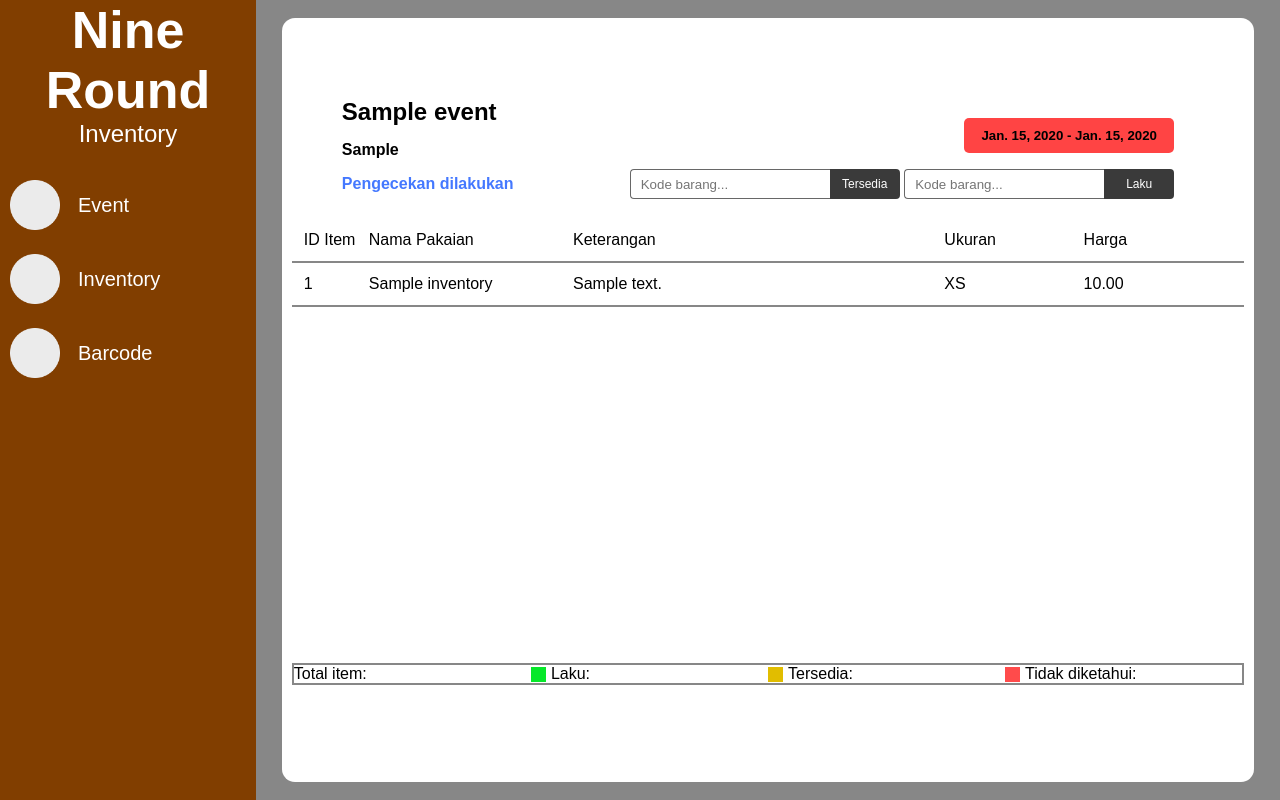
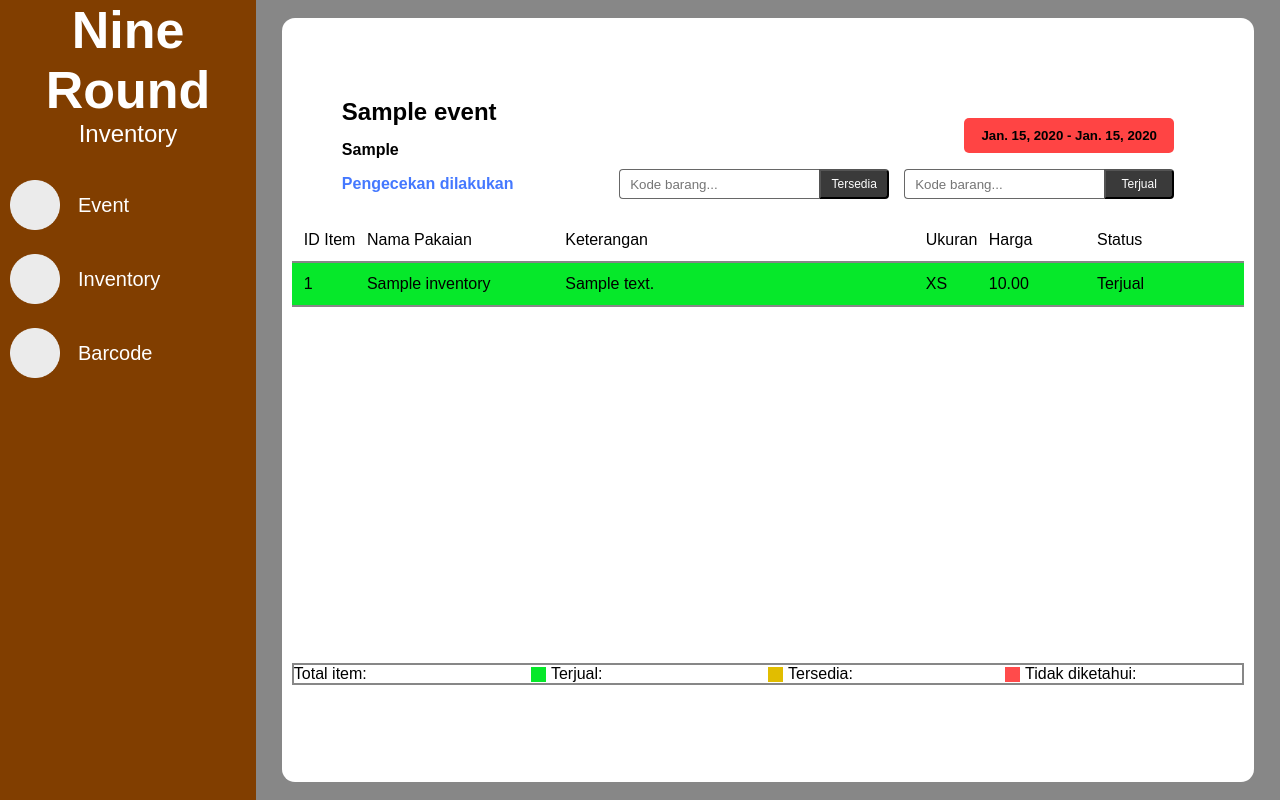
Before and after one commit to Asabito/NineRound-Inventory-Manager, a Django app: page /event-detail/1/stock-checking in a window 1280 px wide. Run offline with Django 4.2, Linux system fonts and the light colour scheme; tables that the repository leaves empty hold one stand-in row (values such as "Sample post").

Commit message:
add: item check in function
other:
- change model to have two statuses, status_in_event and item_last_status

```diff
--- a/nineround_web/inventory_app/models.py
+++ b/nineround_web/inventory_app/models.py
@@ -18,6 +18,13 @@ class Inventory(models.Model):
     ]
     ukuran = models.CharField(max_length=8, choices=ukuran_choices, default='All Size')
     harga = models.DecimalField(max_digits=10, decimal_places=2)
+    itemLastStatusChoices = [
+        ('Terjual', 'Terjual'),
+        ('Barang tersedia', 'Barang tersedia'),
+        ('Barang tidak ada', 'Barang tidak ada'),
+        ('Barang dalam event', 'Barang dalam event'),
+    ]
+    item_last_status = models.CharField(max_length=18, choices=itemLastStatusChoices, default='Barang tersedia')
 
     def __str__(self) -> str:
         return self.nama
@@ -33,7 +40,6 @@ class Event(models.Model):
         ('Selesai', 'Selesai'),
     ]
     status = models.CharField(max_length=11, choices=statusChoices, default='Berlangsung')
-
     def __str__(self) -> str:
         return self.nama
 
--- a/nineround_web/inventory_app/templates/inventory_app/stock-checking.html
+++ b/nineround_web/inventory_app/templates/inventory_app/stock-checking.html
@@ -26,12 +26,13 @@
         /* justify-content: center; */
         align-items: center;
         margin: 10px 20px 20px 50px;
-        /* border: 1px black solid; */
     }
 
     #subHeadingTextFields {
         margin-left: auto;
         margin-right: 50px;
+        display: inline-flex;
+        /* border: 1px black solid; */
     }
 
     .inputKodeBarangTextField {
@@ -41,20 +42,20 @@
         height: 30px;
     }
 
-    #kodeBarangSearchButton a div {
+    .kodeBarangSearchButton input {
         /* align-items: center; */
+        outline: none;
         height: 30px;
         width: 70px;
         display: flex;
         justify-content: center;
         align-items: center;
         background-color: #3A3A3A;
+        color: white;
         border-radius: 0px 4px 4px 0px;
         font-size: 12px;
     }
-    /* kodeBarangSearchButton:hover {
-        pointe
-    } */
+
 
     .inputKodeBarangTextField>input {
         width: 200px;
@@ -94,10 +95,14 @@
     }
 
     .ukuranHeading {
-        width: 15%;
+        width: 7%;
     }
 
     .hargaHeading {
+        width: 12%;
+    }
+
+    .statusHeading {
         width: 15%;
     }
 
@@ -147,26 +152,27 @@
         Pengecekan dilakukan
     </div>
     <div id="subHeadingTextFields">
+        <form method="POST" action="">
             <div class="inputKodeBarangTextField">
-            <input type="text" placeholder="Kode barang...">
-            <div id="kodeBarangSearchButton">
-                <a href="">
-                    <div>
-                        Tersedia
-                    </div>
-                </a>
+                {% csrf_token %}
+                <input id="tersediaText" name="tersediaText" type="text" placeholder="Kode barang...">
+                <div class="kodeBarangSearchButton">
+                    <input type="submit" value="Tersedia">
+                    </input>
                 </div>
             </div>
+        </form>
+        <form method="POST" action="" style="margin-left: 15px;">
             <div class="inputKodeBarangTextField">
-            <input type="text" placeholder="Kode barang...">
-            <div id="kodeBarangSearchButton">
-                <a href="">
-                    <div>
-                        Laku
-                    </div>
-                </a>
+                {% csrf_token %}
+                <input id="lakuText" name="lakuText" type="text" placeholder="Kode barang...">
+                <div class="kodeBarangSearchButton">
+                    <input type="submit" value="Terjual">
+                    </input>
                 </div>
             </div>
+        </form>
+
     </div>
 </div>
 
@@ -177,15 +183,24 @@
         <div class="keteranganHeading">Keterangan</div>
         <div class="ukuranHeading">Ukuran</div>
         <div class="hargaHeading">Harga</div>
+        <div class="statusHeading">Status</div>
     </div>
     <div class="scrollablePartTable" style="height: 400px;">
-        {% for event_detail in event_details %}
+        {% for event_detail in event_details %} {% if event_detail.items_status == 'Terjual' %}
+        <div class="itemTableRow" style="background-color: #06E82A;">
+            {% elif event_detail.items_status == 'Barang tersedia' %}
+            <div class="itemTableRow" style="background-color: #E1BD00;">
+                {% elif event_detail.items_status == 'Barang tidak ada' %}
+                <div class="itemTableRow" style="background-color: #FF4444;">
+                    {% else %}
                     <div class="itemTableRow">
+                        {% endif %}
                         <div class="itemID">{{event_detail.id}}</div>
                         <div class="namaPakaianHeading">{{event_detail.nama}}</div>
                         <div class="keteranganHeading">{{event_detail.keterangan}}</div>
                         <div class="ukuranHeading">{{event_detail.ukuran}}</div>
                         <div class="hargaHeading">{{event_detail.harga}}</div>
+                        <div class="statusHeading">{{event_detail.items_status}}</div>
                     </div>
                     {% endfor %}
                 </div>
@@ -193,7 +208,7 @@
                     <div class="aggregation">
                         <div></div>Total item: </div>
                     <div class="aggregation">
-            <div class="itemColorIndicator" style="background-color:#06E82A ;"></div>Laku: </div>
+                        <div class="itemColorIndicator" style="background-color:#06E82A ;"></div>Terjual: </div>
                     <div class="aggregation">
                         <div class="itemColorIndicator" style="background-color:#E1BD00 ;"></div>Tersedia: </div>
                     <div class="aggregation">
--- a/nineround_web/inventory_app/views.py
+++ b/nineround_web/inventory_app/views.py
@@ -1,7 +1,7 @@
 from django.shortcuts import render
 from django.http import HttpResponse
 from .models import Event, Inventory, EventItems # import models
-from django.db.models import Q
+from django.db.models import Q, F
 
 
 # events = [
@@ -29,12 +29,19 @@ def eventDetail(request, pk):
     event_details = Inventory.objects.filter(eventitems__events=pk) # query all items in Inventory, dimana events id sama dengan pk yang dipassing (many to many relationship). Python memberikan kemudahan bagi developer untuk melakukan lookup dengan menggunakan *namaTabelLain*__*kolomTabelLainTersebut*
     events = Event.objects.filter(id=pk)
     context = {'event_details':event_details, 'events':events}
-    print('context ===== ',context)
+    # print('context ===== ',context)
 
     return render(request, 'inventory_app/event-detail.html', context=context)
 
 def stockChecking(request, pk):
-    event_details = Inventory.objects.filter(event__id=pk) # query all items in inventory, dimana events id sama dengan pk yang dipassing (many to many relationship). Python memberikan kemudahan bagi developer untuk melakukan lookup dengan menggunakan *namaTabelLain*__*kolomTabelLainTersebut*
+    if request.method == 'POST':
+        update_to_tersedia = request.POST.get('tersediaText') # refer to form dengan method POST, dan ambil entity yang memiliki ID 'tersediaText'
+        update_to_laku = request.POST.get('lakuText') # refer to form dengan method POST, dan ambil entity yang memiliki ID 'lakuText'
+
+        EventItems.objects.filter(events=pk, items=update_to_tersedia).update(status_in_event='Barang tersedia') if update_to_tersedia else None
+        EventItems.objects.filter(events=pk, items=update_to_laku).update(status_in_event='Terjual') if update_to_laku else None
+    event_details = Inventory.objects.filter(eventitems__events=pk).annotate(items_status = F('eventitems__status_in_event')) # query all items in inventory, dimana events id sama dengan pk yang dipassing (many to many relationship). Python memberikan kemudahan bagi developer untuk melakukan lookup dengan menggunakan *namaTabelLain*__*kolomTabelLainTersebut*. annotate menambahkan fields tertentu dari tabel lain.
+
     events = Event.objects.filter(id=pk)
     context = {'event_details':event_details, 'events':events}
     return render(request, 'inventory_app/stock-checking.html', context=context)
```
Also changed, not shown: nineround_web/inventory_app/migrations/0001_initial.py. Lines whose indentation alone changed are shown as unchanged.
